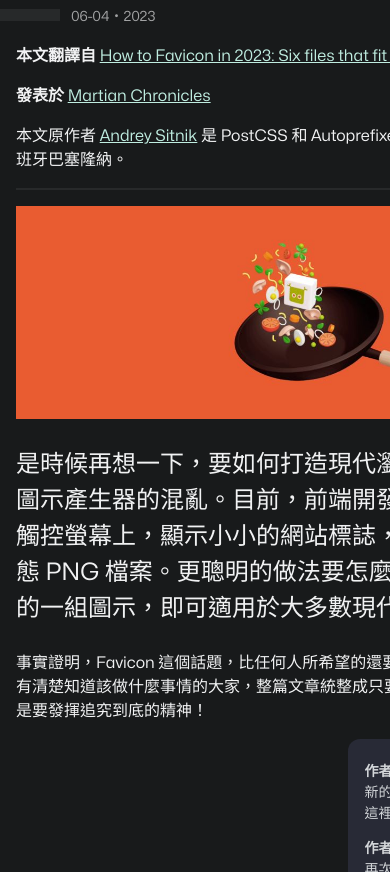
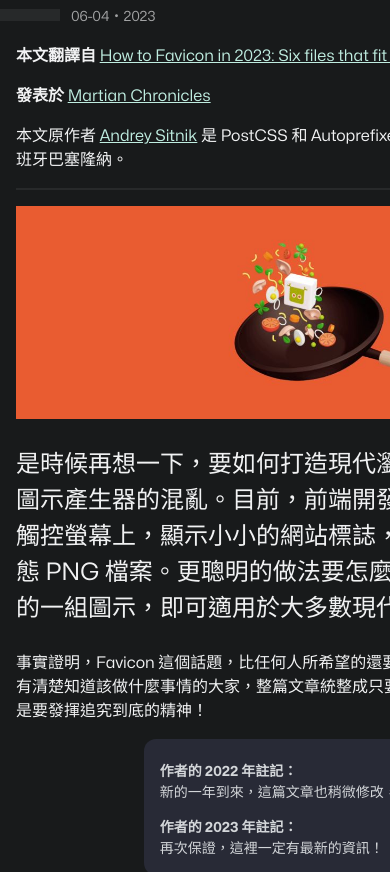
Before and after one commit to ymcheung/build-ui, an Astro site: page /how-to-favicon in a window 390 px wide. Shown: the part 219-1091 px from the top of the page. Built offline with nearby package versions, Linux system fonts and the light colour scheme; Astro itself is replaced by a stand-in of ours; some packages are replaced by stand-ins of ours; a web font is replaced by a local one.

Commit message:
Update EditorNote’s responsive styles

```diff
--- a/src/components/EditorNote.astro
+++ b/src/components/EditorNote.astro
@@ -6,13 +6,17 @@
 
 <style lang="scss">
   .note {
-    width: 48%;
+    width: 80%;
     margin-inline: auto 0;
     padding-block: 8px 2px;
     padding-inline: 16px;
     line-height: 1.5;
     background-color: #282A36;
     border-radius: 12px;
+
+    @media screen and (min-width: 768px) {
+      width: 48%;
+    }
   }
 
   :global(.note strong) {
```
